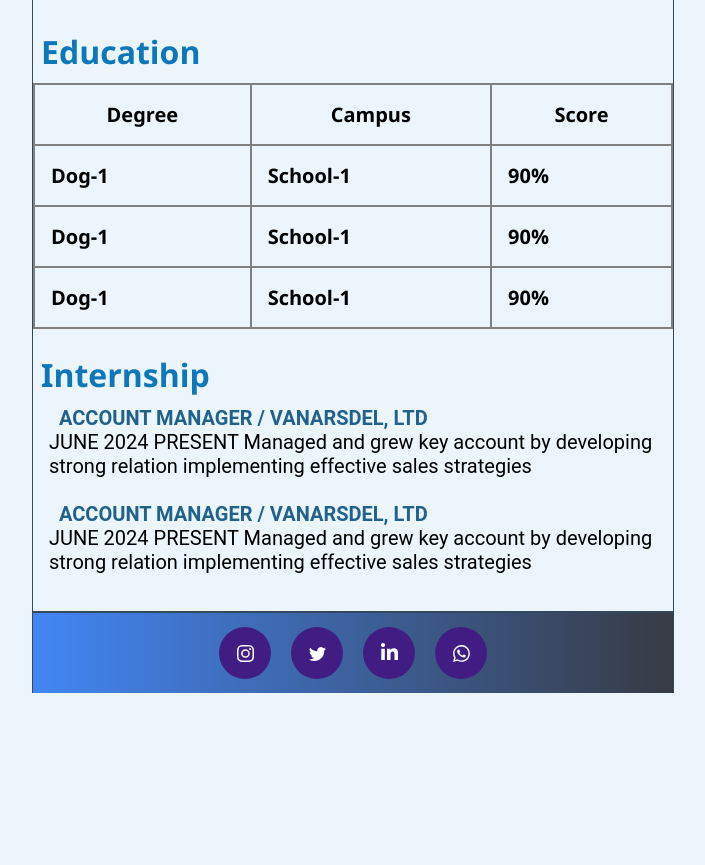
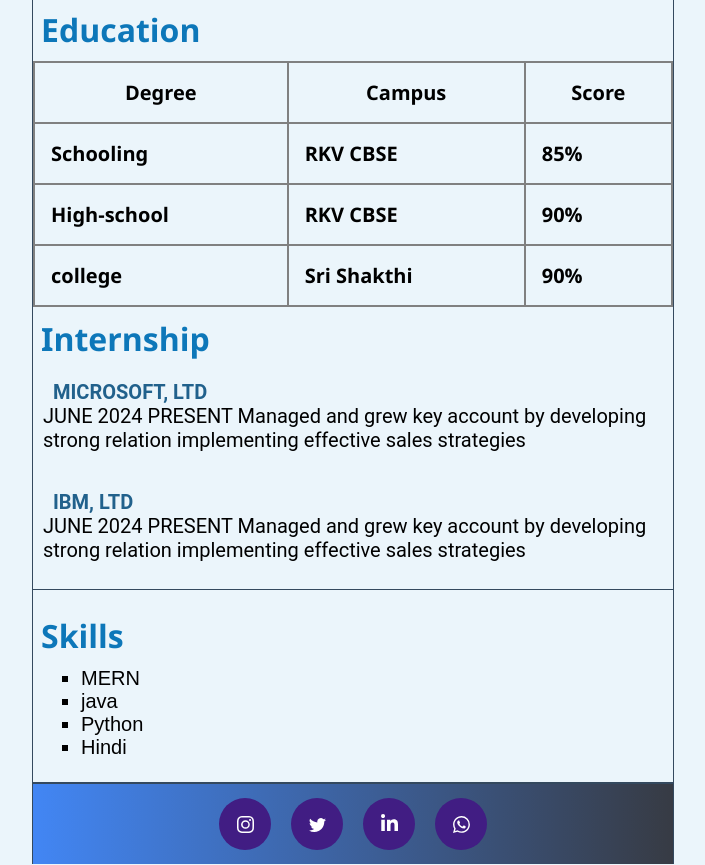
Before and after one commit to Kathircoder/Kathircoder.github.io, a plain HTML site: page index.html in a window 1280 px wide. Shown: the part 324-1189 px from the top of the page, without its empty margins (287-992 px from the left). Before the commit the page ends 1018 px from the top, so only its background shows below. Drawn offline with Linux system fonts and the light colour scheme.

Commit message:
Add files via upload

```diff
--- a/index.html
+++ b/index.html
@@ -4,10 +4,11 @@
     <meta charset="UTF-8">
     <meta name="viewport" content="width=device-width, initial-scale=1.0">
     <title>Document</title>
-    <script src="http://kit.fontawesome.com/253687f08a.js" crossorigin="anonymous"></script>*/
+    <script src="http://kit.fontawesome.com/253687f08a.js" crossorigin="anonymous"></script>
     <style>
         * {
             margin: 0px;
+
             padding: 0px;
         }
 
@@ -130,6 +131,7 @@ background: linear-gradient(to right, #4286f4, #373B44); /* W3C, IE 10+/ Edge, F
             font-weight: bold;
             padding-bottom: 10px;
         }
+
         .section-2 p {
             margin-left: 2vh;
         }
@@ -155,16 +157,12 @@ background: linear-gradient(to right, #4286f4, #373B44); /* W3C, IE 10+/ Edge, F
             color: #21618c;
             padding: 10px;
         }
-        .section-4 p {
-            margin-left: 2vh;
-            padding-bottom: 3vh;
-        }
         .section-5 {
             width: 50%;
             height: 5rem;
             background: #373B44;  /* fallback for old browsers */
-background: -webkit-linear-gradient(to right, #4286f4, #373B44);  /* Chrome 10-25, Safari 5.1-6 */
-background: linear-gradient(to right, #4286f4, #373B44); /* W3C, IE 10+/ Edge, Firefox 16+, Chrome 26+, Opera 12+, Safari 7+ */
+            background: -webkit-linear-gradient(to right, #4286f4, #373B44);  /* Chrome 10-25, Safari 5.1-6 */
+            background: linear-gradient(to right, #4286f4, #373B44); /* W3C, IE 10+/ Edge, Firefox 16+, Chrome 26+, Opera 12+, Safari 7+ */
             border-left: 1px solid #34495e;
             border-right: 1px solid #34495e;
             border-top: 1px solid #34495e;
@@ -256,23 +254,47 @@ background: linear-gradient(to right, #4286f4, #373B44); /* W3C, IE 10+/ Edge, F
     opacity: 1;
   }
 }
-.para {
+.profile-data h1 {
+  border-top: 2px solid white;
+}
+.profile-data h3 {
+  padding-bottom: 8px;
+  border-bottom: 2px solid white;
+}
+.list {
+  list-style: square;
   font-size: 20px;
-  font-family: "Roboto";
-
+  font-family: sans-serif;
+  margin-left: 6vh;
 }
 
+.section-6 {
+            width: 50%;
+            height: 12rem;
+            /* background-color: aquamarine; */
+            border-left: 1px solid #34495e;
+            border-right: 1px solid #34495e;
+            border-bottom: 1px solid #34495e;
+            display: flex;
+            flex-direction: column;
+            justify-content: center;
+            align-items: start;
+
+            /* padding: 10px; */
+        }
     </style>
 </head>
 <body>
     <div class="section-1">
         <div class="profile-img-section">
-            <img class="profile-img" src= "https://encrypted-tbn0.gstatic.com/images?q=tbn:ANd9GcRhzqs_Sml0HFbOKjp5GUESAtuVBNjq1m-SOA&s" alt="kathir">
+            <img class="profile-img" src="/img/Suriya2011.jpg" alt="kathir">
 
         </div>
         <div class="profile-data">
-            <h1>Kathiravan B</h1>
+
+          <h1>Kathiravan B</h1>
             <h3>bkathiravan01@gmail.com</h3>
+          </div>
 
         </div>
     </div>
@@ -280,6 +302,7 @@ background: linear-gradient(to right, #4286f4, #373B44); /* W3C, IE 10+/ Edge, F
         <h1 class="section-title">
             Objective
         </h1>
+        <hr>
         <h4 class="write">
           Iam kathir here to present my resume with you as my oppurtunities and my carrier portfolio
         </h4>
@@ -295,18 +318,18 @@ background: linear-gradient(to right, #4286f4, #373B44); /* W3C, IE 10+/ Edge, F
                 <th>Score</th>
             </tr>
             <tr>
-                <td>Dog-1</td>
-                <td>School-1</td>
+                <td>Schooling</td>
+                <td>RKV CBSE</td>
+                <td>85%</td>
+            </tr>
+            <tr>
+                <td>High-school</td>
+                <td>RKV CBSE</td>
                 <td>90%</td>
             </tr>
             <tr>
-                <td>Dog-1</td>
-                <td>School-1</td>
-                <td>90%</td>
-            </tr>
-            <tr>
-                <td>Dog-1</td>
-                <td>School-1</td>
+                <td>college</td>
+                <td>Sri Shakthi</td>
                 <td>90%</td>
             </tr>
         </table>
@@ -315,18 +338,30 @@ background: linear-gradient(to right, #4286f4, #373B44); /* W3C, IE 10+/ Edge, F
         <h1 class="section-title">
             Internship
         </h1>
-        <p class="para">
-            <span class="companies">ACCOUNT MANAGER / VANARSDEL, LTD</span><br>
+        <p class="write">
+            <span class="companies">MICROSOFT, LTD</span><br>
             JUNE 2024 PRESENT
             Managed and grew key account by developing strong relation
             implementing effective sales strategies
         </p>
-        <p class="para">
-            <span class="companies">ACCOUNT MANAGER / VANARSDEL, LTD</span><br>
+        <p class="write">
+            <span class="companies">IBM, LTD</span><br>
             JUNE 2024 PRESENT
             Managed and grew key account by developing strong relation
             implementing effective sales strategies
         </p>
+    </div>
+    <div class="section-6">
+      <h1 class="section-title">
+        Skills
+      </h1>
+        <ul>
+          <li class="list">MERN</li>
+          <li class="list">java</li>
+          <li class="list">Python</li>
+          <li class="list">Hindi</li>
+        </ul>
+
     </div>
     <div class="section-5">
 <div class="card">
@@ -364,6 +399,8 @@ background: linear-gradient(to right, #4286f4, #373B44); /* W3C, IE 10+/ Edge, F
 </div>
 
     </div>
+
+
 </body>
 <script>
   let datajs={
```
